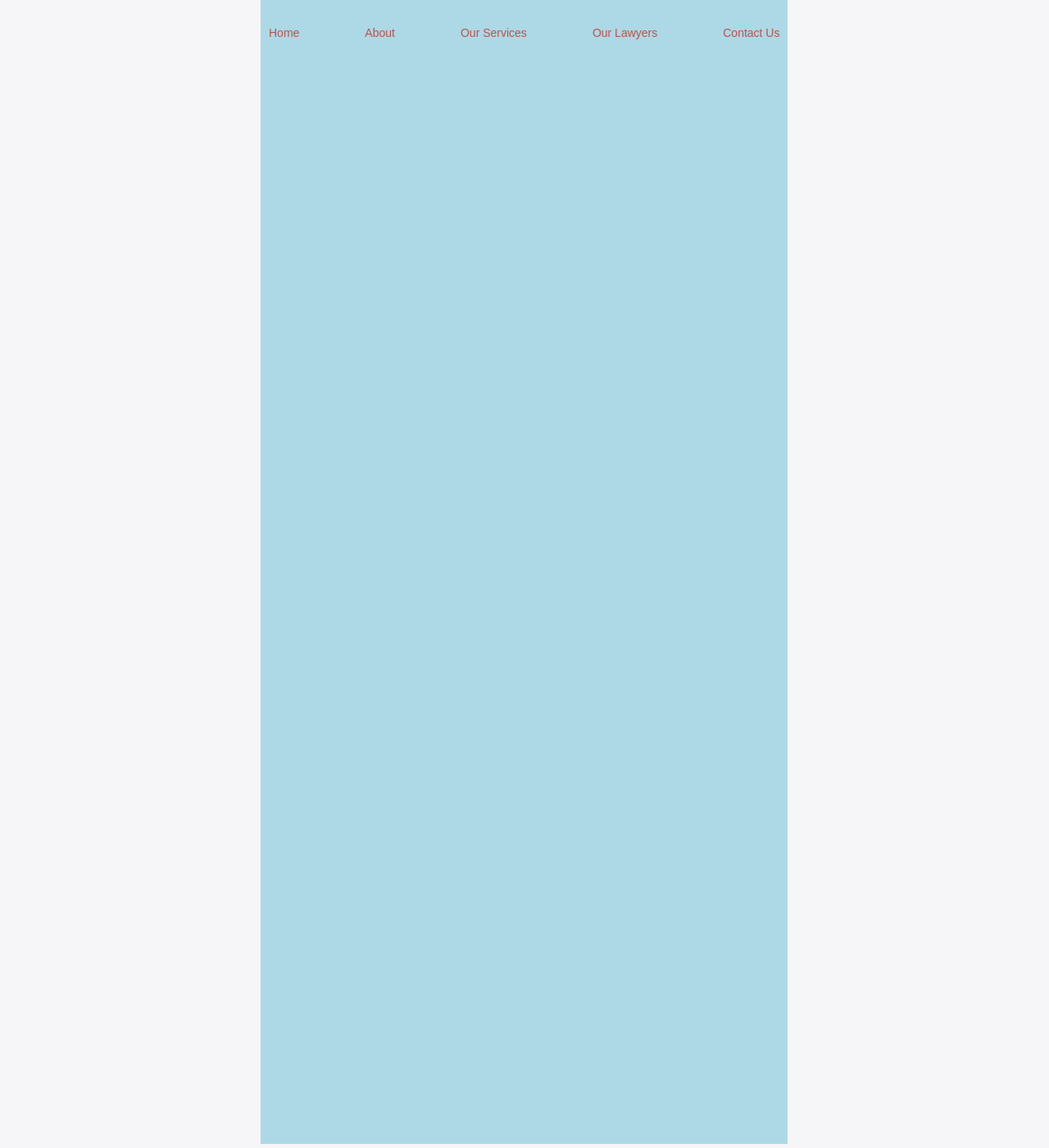
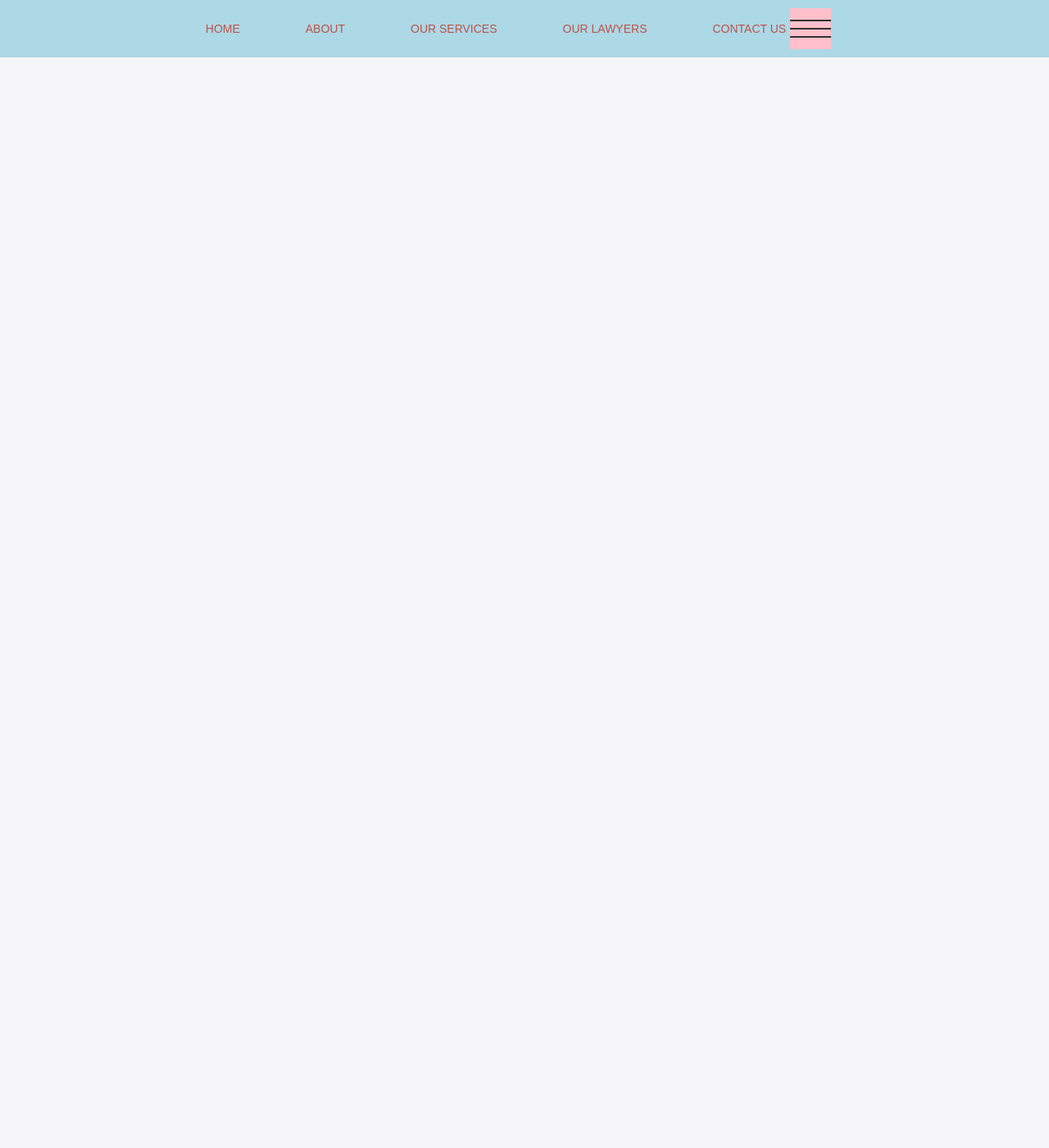
Before and after one commit to KitanOBD/design-code, a Jekyll site: the page built from index.html, in a window 1280 px wide and 1400 px high. Shown: the whole window at 82% size. Built offline with Jekyll 4.4.1, drawn with Linux system fonts in a browser that asks for light colours.

Commit message:
Header position working. Started on mobile menu.

```diff
--- a/Assets/css/main.css
+++ b/Assets/css/main.css
@@ -488,17 +488,19 @@ section:nth-child(odd) {
 .home-wrap header {
   height: 60px;
   background: lightblue;
-  padding: 10px 0; }
+  padding: 0 0 10px 0;
+  /*flexbox code */ }
   .home-wrap header .header-position {
     position: fixed;
     top: 0;
-    left: 318px;
-    bottom: 5px;
-    display: -webkit-inline-box;
-    display: -webkit-inline-flex;
-    display: -ms-inline-flexbox;
-    display: inline-flex;
-    background: lightblue;
+    left: 0;
+    bottom: 0;
+    right: 0;
+    height: 70px;
+    display: -webkit-box;
+    display: -webkit-flex;
+    display: -ms-flexbox;
+    display: flex;
     -webkit-box-orient: horizontal;
     -webkit-box-direction: normal;
     -webkit-flex-direction: row;
@@ -507,11 +509,15 @@ section:nth-child(odd) {
     -webkit-box-pack: center;
     -webkit-justify-content: center;
         -ms-flex-pack: center;
-            justify-content: center; }
+            justify-content: center;
+    -webkit-box-align: center;
+    -webkit-align-items: center;
+        -ms-flex-align: center;
+            align-items: center; }
   .home-wrap header .site-nav ul {
     list-style: none;
-    margin: 0 5px 0 5px;
-    padding: 24px 0 0 0;
+    margin: 0;
+    padding: 0;
     text-align: center; }
   .home-wrap header .site-nav li {
     display: inline;
@@ -522,10 +528,55 @@ section:nth-child(odd) {
     display: inline-block;
     margin: 0;
     padding: 5px; }
+  .home-wrap header .mobile-nav-toggle {
+    width: 50px;
+    height: 50px;
+    background: pink;
+    margin-right: 20px;
+    display: -webkit-box;
+    display: -webkit-flex;
+    display: -ms-flexbox;
+    display: flex;
+    -webkit-box-align: center;
+    -webkit-align-items: center;
+        -ms-flex-align: center;
+            align-items: center; }
+    .home-wrap header .mobile-nav-toggle span,
+    .home-wrap header .mobile-nav-toggle span:before,
+    .home-wrap header .mobile-nav-toggle span:after {
+      content: "";
+      display: block;
+      height: 2px;
+      width: 100%;
+      background: #333;
+      position: relative; }
+    .home-wrap header .mobile-nav-toggle span:before {
+      top: 10px; }
+    .home-wrap header .mobile-nav-toggle span:after {
+      bottom: 12px; }
+
+@media (max-width: 775px) {
+  .home-wrap header {
+    width: auto;
+    padding: 10px 0; }
+    .home-wrap header .header-position {
+      position: relative;
+      top: auto;
+      bottom: auto;
+      left: auto;
+      -webkit-box-orient: horizontal;
+      -webkit-box-direction: normal;
+      -webkit-flex-direction: row;
+          -ms-flex-direction: row;
+              flex-direction: row;
+      -webkit-box-align: center;
+      -webkit-align-items: center;
+          -ms-flex-align: center;
+                  -ms-grid-row-align: center;
+              align-items: center; } }
 
 .home-wrap {
-  display: -webkit-box;
-  display: -webkit-flex;
-  display: -ms-flexbox;
-  display: flex;
-  min-width: 100vh; }
+  display: block; }
+  @media (max-width: 775px) {
+    .home-wrap {
+      display: block; } }
--- a/_includes/header.html
+++ b/_includes/header.html
@@ -1 +1 @@
-<header><div class="header-position"><nav class="site-nav"><ul><li><a href="#home">Home</a></li><li><a href="#about">About</a></li><li><a href="#services">Our Services</a></li><li><a href="#lawyers">Our Lawyers</a></li><li><a href="#contact">Contact Us </a></li></ul></nav></div></header>
+<header><div class="header-position"><nav class="site-nav"><ul><li><a href="#home">HOME</a></li><li><a href="#about">ABOUT</a></li><li><a href="#our_services">OUR SERVICES</a></li><li><a href="#our_lawyers">OUR LAWYERS</a></li><li><a href="#contact_us">CONTACT US </a></li></ul></nav><div class="mobile-nav-toggle"><span></span></div></div></header>
--- a/assets/css/3-layouts/home.sass
+++ b/assets/css/3-layouts/home.sass
@@ -1,3 +1,5 @@
 .home-wrap
-  display: flex
-  min-width: 100vh
+  display: block
+
+  @media (max-width: 775px)
+    display: block
```
Also changed, not shown: _jadefiles/header.jade (+10 -8 lines), assets/css/2-modules/header.sass (+57 -7 lines).
